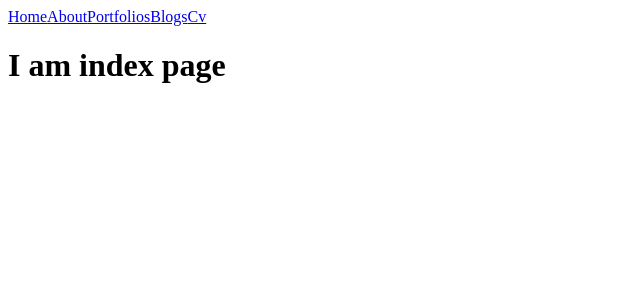
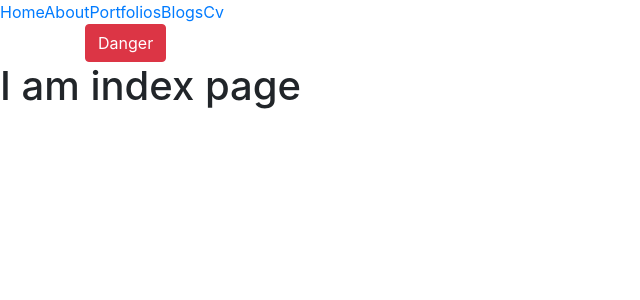
Before and after one commit to takehironegishi/ts-portfolio-takehiro, a Next.js app: page / in a window 1280 px wide. Shown: the top 300 px of the page, without its empty margins (0-640 px from the left). Built offline with nearby package versions, Linux system fonts and the light colour scheme.

Commit message:
core: install reactstrap

```diff
--- a/package.json
+++ b/package.json
@@ -10,9 +10,11 @@
   },
   "dependencies": {
     "axios": "^0.24.0",
+    "bootstrap": "4.4.1",
     "next": "12.0.4",
     "react": "17.0.2",
-    "react-dom": "17.0.2"
+    "react-dom": "17.0.2",
+    "reactstrap": "8.9.0"
   },
   "devDependencies": {
     "@types/react": "17.0.37",
--- a/pages/_app.tsx
+++ b/pages/_app.tsx
@@ -1,4 +1,5 @@
 import type { AppProps } from "next/app";
+import "bootstrap/dist/css/bootstrap.min.css";
 
 function MyApp({ Component, pageProps }: AppProps) {
   return <Component {...pageProps} />;
--- a/pages/index.tsx
+++ b/pages/index.tsx
@@ -1,8 +1,12 @@
 import type { NextPage } from "next";
+import { Container, Button } from "reactstrap";
 import { BaseLayout } from "../components/layouts/BaseLayout";
 
 const Home: NextPage = () => (
   <BaseLayout>
+    <Container>
+      <Button color="danger">Danger</Button>
+    </Container>
     <h1>I am index page</h1>
   </BaseLayout>
 );
```
Also changed, not shown: 1 other file (tests, documents, lock files or other folders).
